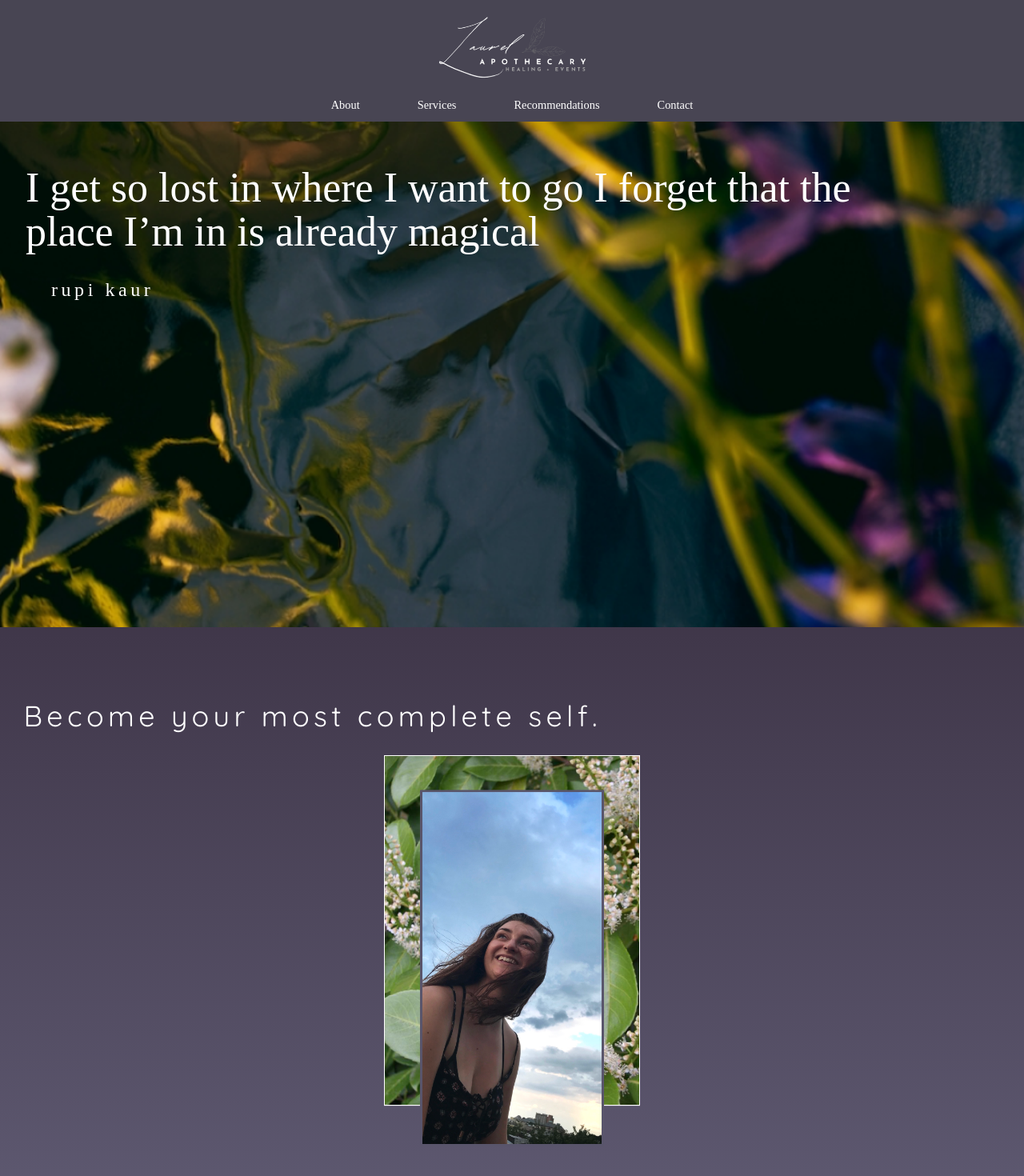
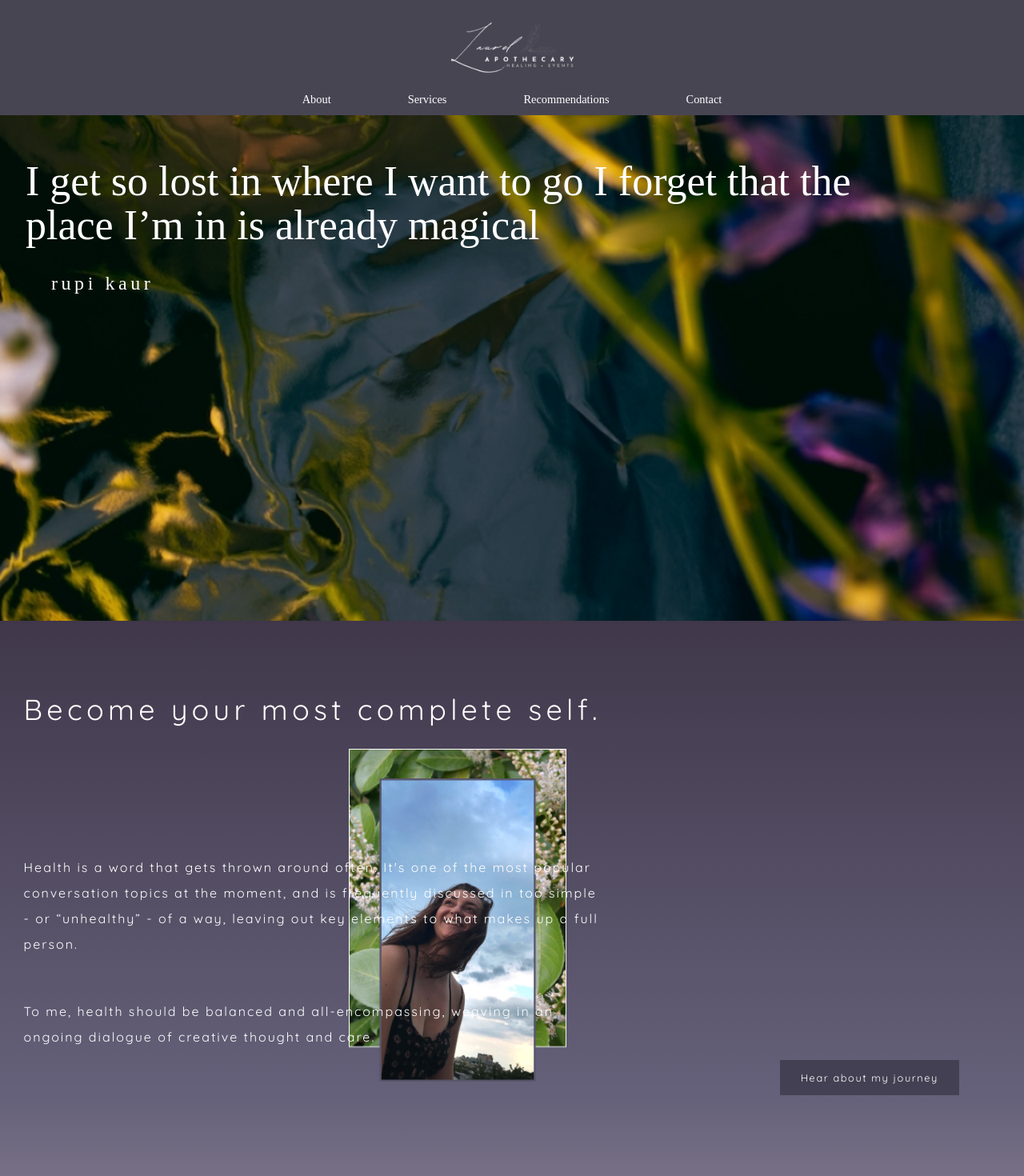
Before and after one commit to cgoing2215/laurel-apothecary, a React (Create React App) app: page / in a window 1280 px wide. Shown: the top 1470 px of the page at 80% size. Built offline with nearby package versions, Linux system fonts and the light colour scheme; a web font is replaced by a local one.

Commit message:
Homepage about section responsive across media sizes

```diff
--- a/src/components/header/Header.css
+++ b/src/components/header/Header.css
@@ -1,11 +1,6 @@
 @keyframes reveal {
   from { opacity: .5; }
   to { opacity: 1; }
-}
-
-@keyframes fadeOut {
-  from { opacity: 1; }
-  to { opacity: .5; }
 }
 
 .header-container {
@@ -17,13 +12,12 @@
 
 .logo-img {
     height: 4.15rem;
-    width: auto;
     margin: 1rem;
     transition: 0.15s;
 }
 
 .logo-img:hover {
-  height: 4.2rem;
+  height: 4.19rem;
   width: auto;
 }
 
@@ -86,12 +80,10 @@
       flex-flow: column wrap;
       justify-content: center;
       align-items: center;
-      height: 9.5rem;
+      height: 9rem;
     }
 
     .logo-img {
-      height: 5rem;
-      width: auto;
       margin: 1rem 1rem;
       transition: 0.15s;
   }
@@ -104,7 +96,6 @@
       display: flex;
       justify-content: center;
       align-items: flex-end;
-      margin-bottom: .5rem;
     }
 
     .navigation-inline-container a{
@@ -116,7 +107,11 @@
       font-weight: 400;
       line-height: normal;
       text-decoration: none;
-      margin: .5rem 2.25rem;
+      margin: 0rem 3rem;
+    }
+
+    .navigation-inline-container a:hover{
+      color: rgb(48, 40, 64);
     }
 
     .activeLink {
--- a/src/pages/home/Homepage.css
+++ b/src/pages/home/Homepage.css
@@ -60,7 +60,7 @@
 
 .homepage-about-headshot {
     width: 70%;
-    max-width: 20rem;
+    max-width: 18rem;
     height: auto;
     margin-top: 5rem;
     position: relative;
@@ -91,6 +91,7 @@
     background: rgba(46, 44, 59, 0.587);
     border: 2px solid rgba(102, 94, 147, 0.00);
     width: 55%;
+    max-width: 18rem;
     height: 2.75rem;
     margin-left: 40%;
 }
@@ -156,6 +157,7 @@
     border: 2px solid rgba(102, 94, 147, 0.00);
     background: rgba(46, 44, 59, 0.587);
     width: 50%;
+    max-width: 14rem;
     height: 2.5rem;
     position: absolute;
     left: 3%;
@@ -178,6 +180,10 @@
 .homepage-connect-container {
     background: linear-gradient( rgba(94, 91, 122, 0.587), rgb(174, 161, 185));
     margin-bottom: 0;
+    display: flex;
+    flex-flow: column wrap;
+    align-items: center;
+    justify-content: center;
 }
 
 .homepage-connect-headline  {
@@ -187,7 +193,8 @@
     font-weight: 400;
     text-align: right;
     margin: 0;
-    padding: 9rem 1.5rem 0 1rem;
+    padding-top: 8rem;
+    margin-left: 30%;
 }
 
 .homepage-connect-image-container {
@@ -198,6 +205,7 @@
     height: 38rem;
     width: 70%;
     margin: 0 15%;
+    flex-shrink: 2;
 }
 
 .homepage-connect-image-container h3 {
@@ -233,4 +241,33 @@
     cursor: pointer;
 }
 
-/* ==== Media Queries ==== */
+  /* ===== Media Queries ===== */
+
+
+  @media (min-width: 680px) {
+    .homepage-about-container div{
+        display: flex;
+        flex-flow: row wrap;
+        justify-content: space-evenly;
+        align-items: space-between;
+    }
+
+    .homepage-about-headshot {
+        width: 17rem;
+        margin-top: 5rem;
+        left: 28%;
+    }
+
+    .homepage-about-text{
+        width: 60%;
+        position: absolute;
+        top: 130%;
+        margin-bottom: 0;
+    }
+
+    .homepage-about-button {
+        width: 14rem;
+        margin-top: 2.5rem;
+        margin-left: 49%;
+    }
+  }
```
